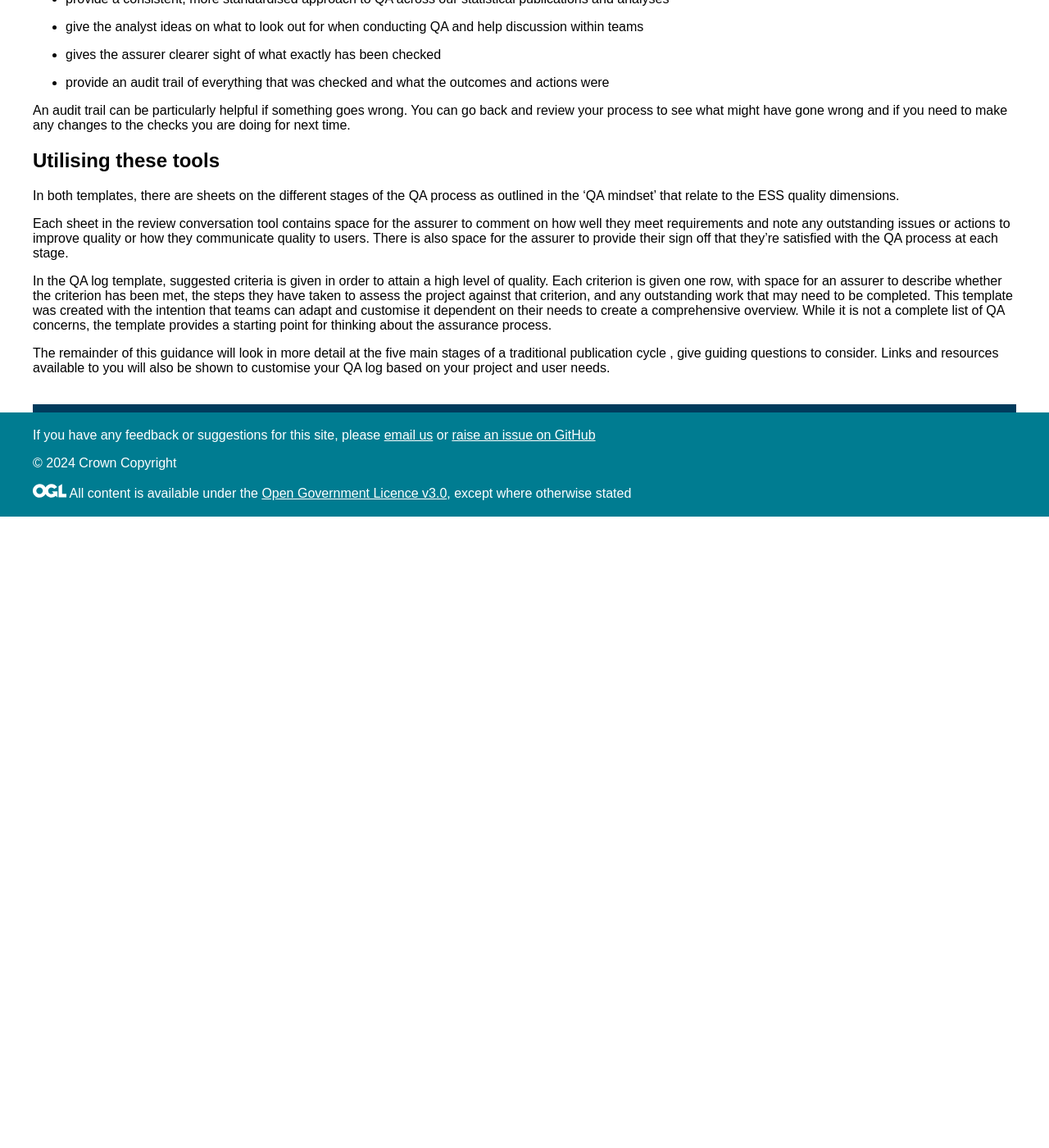
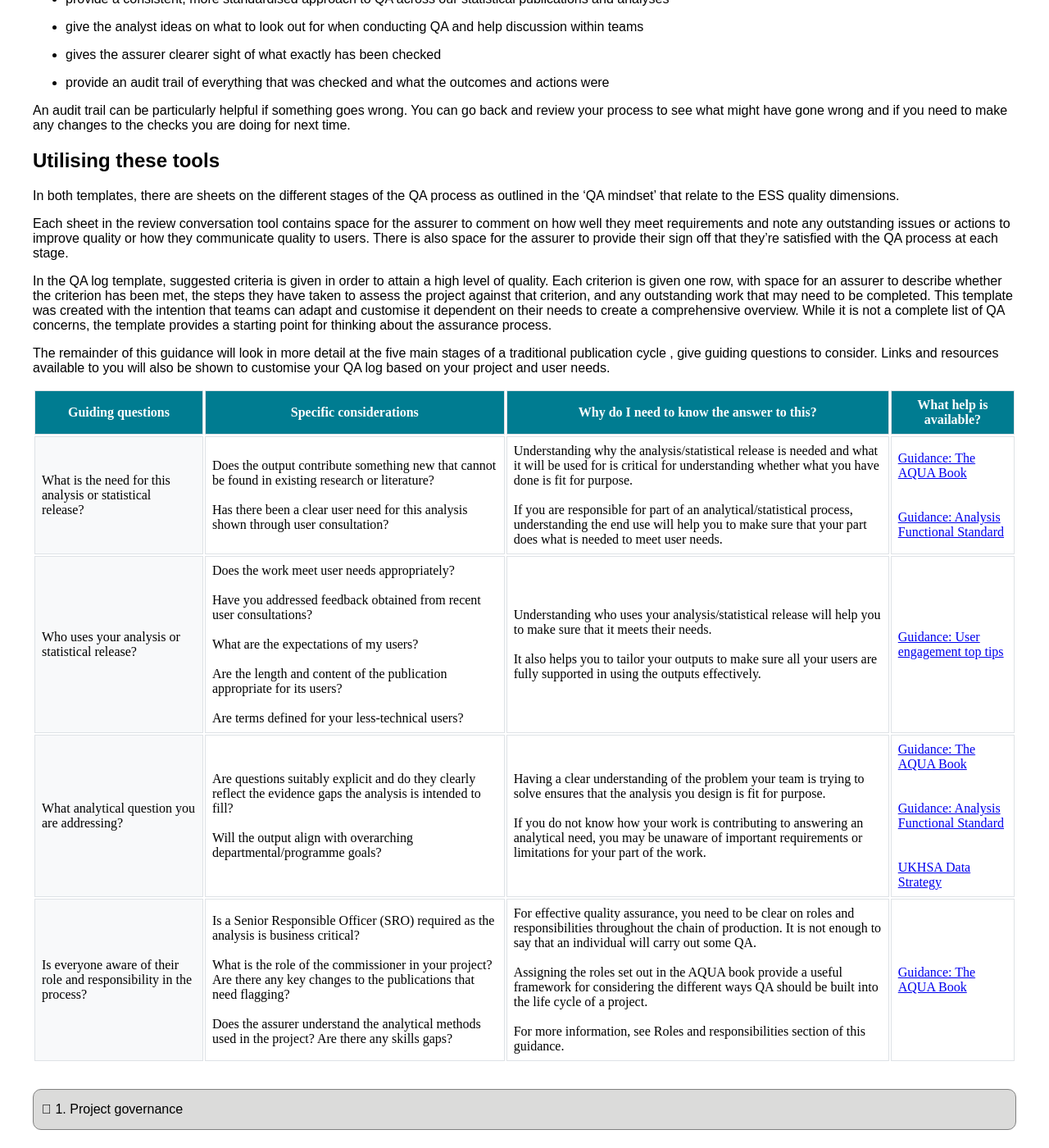
Before and after one commit to BenCuff/github-pages-test, a Jekyll site: the page built from docs/quality-assurance.md, in a window 1280 px wide and 1400 px high, scrolled down 3534 px. Shown: the whole window at 82% size. Built offline with Jekyll 4.4.1, drawn with Linux system fonts in a browser that asks for light colours; before the commit the page ends 4164 px from its top, so only the background shows below that; some of the changed text lies outside the part shown.

Commit message:
Incorrect syntax fixing

```diff
--- a/docs/quality-assurance.md
+++ b/docs/quality-assurance.md
@@ -179,7 +179,6 @@ In the QA log template, suggested criteria is given in order to attain a high le
 
 The remainder of this guidance will look in more detail at the five main stages of a traditional publication cycle , give guiding questions to consider. Links and resources available to you will also be shown to customise your QA log based on your project and user needs.
 
-<style>
 
 | Guiding questions                                                  | Specific considerations                                                                                                                                                                                                                                                                                                       | Why do I need to know the answer to this?                                                                                                                                                                                                                                                                                                                                                                                                               | What help is available?                                                                                                                                                                                                                                                                                                                                                                                                                        |
 |--------------------------------------------------------------------|-------------------------------------------------------------------------------------------------------------------------------------------------------------------------------------------------------------------------------------------------------------------------------------------------------------------------------|---------------------------------------------------------------------------------------------------------------------------------------------------------------------------------------------------------------------------------------------------------------------------------------------------------------------------------------------------------------------------------------------------------------------------------------------------------|------------------------------------------------------------------------------------------------------------------------------------------------------------------------------------------------------------------------------------------------------------------------------------------------------------------------------------------------------------------------------------------------------------------------------------------------|
```
